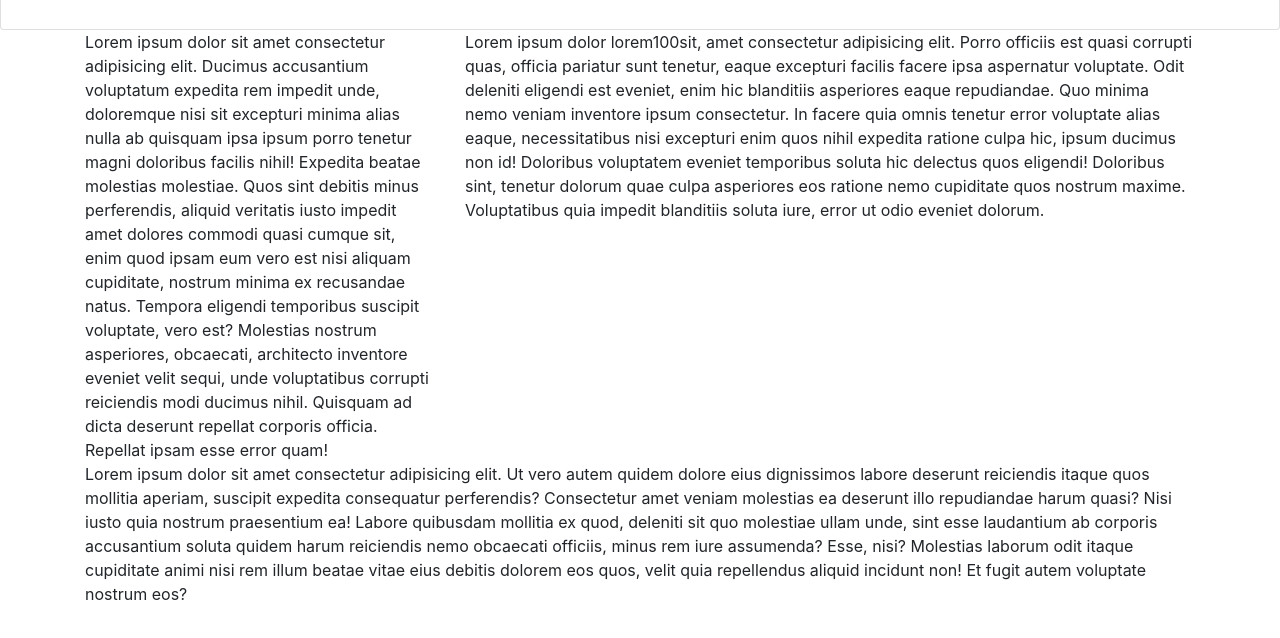
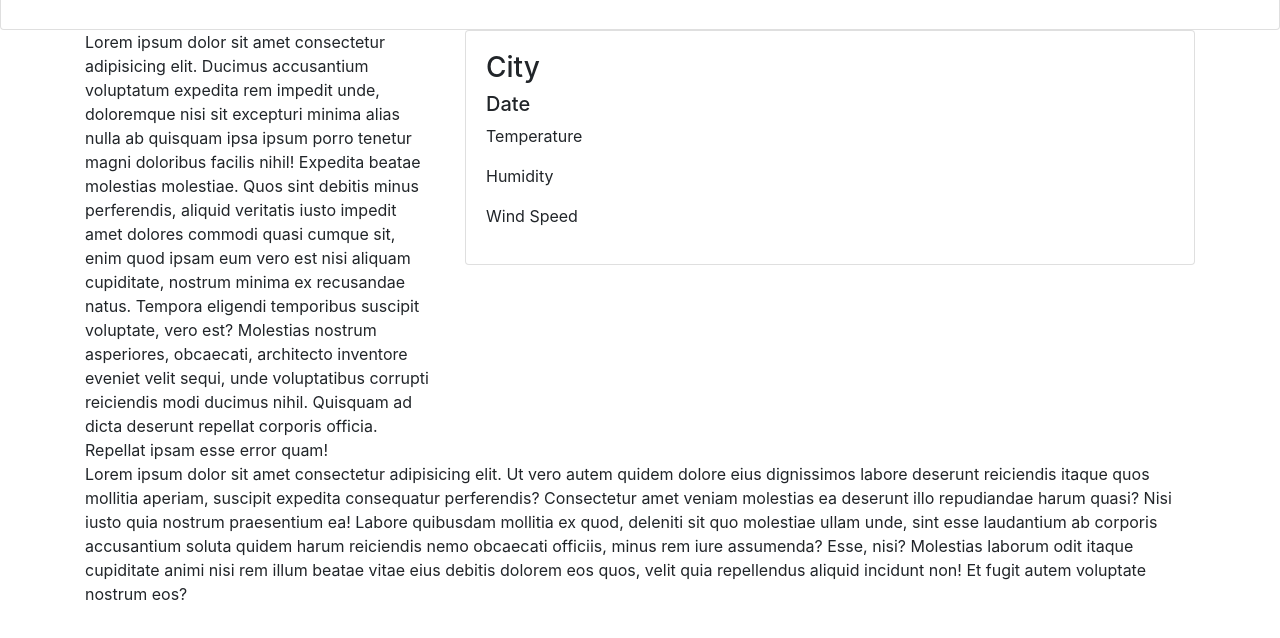
Before and after one commit to inalo1/HW6-WeatherDashboard, a plain HTML site: page index.html in a window 1280 px wide. Shown: the part 58-696 px from the top of the page. Drawn offline with nearby package versions, Linux system fonts and the light colour scheme.

Commit message:
added card for the main weather forecast

```diff
--- a/index.html
+++ b/index.html
@@ -18,7 +18,17 @@
     <div class="container">
         <div class="row">
             <div class="col-4">Lorem ipsum dolor sit amet consectetur adipisicing elit. Ducimus accusantium voluptatum expedita rem impedit unde, doloremque nisi sit excepturi minima alias nulla ab quisquam ipsa ipsum porro tenetur magni doloribus facilis nihil! Expedita beatae molestias molestiae. Quos sint debitis minus perferendis, aliquid veritatis iusto impedit amet dolores commodi quasi cumque sit, enim quod ipsam eum vero est nisi aliquam cupiditate, nostrum minima ex recusandae natus. Tempora eligendi temporibus suscipit voluptate, vero est? Molestias nostrum asperiores, obcaecati, architecto inventore eveniet velit sequi, unde voluptatibus corrupti reiciendis modi ducimus nihil. Quisquam ad dicta deserunt repellat corporis officia. Repellat ipsam esse error quam!</div>
-            <div class="col-8">Lorem ipsum dolor lorem100sit, amet consectetur adipisicing elit. Porro officiis est quasi corrupti quas, officia pariatur sunt tenetur, eaque excepturi facilis facere ipsa aspernatur voluptate. Odit deleniti eligendi est eveniet, enim hic blanditiis asperiores eaque repudiandae. Quo minima nemo veniam inventore ipsum consectetur. In facere quia omnis tenetur error voluptate alias eaque, necessitatibus nisi excepturi enim quos nihil expedita ratione culpa hic, ipsum ducimus non id! Doloribus voluptatem eveniet temporibus soluta hic delectus quos eligendi! Doloribus sint, tenetur dolorum quae culpa asperiores eos ratione nemo cupiditate quos nostrum maxime. Voluptatibus quia impedit blanditiis soluta iure, error ut odio eveniet dolorum.</div>
+            <div class="col-8">
+                <div class="card">
+                    <div class="card-body">
+                        <h3 class="card-city">City</h3>
+                        <h5 class="card-date">Date</h5>
+                        <p class="card-temp">Temperature</p>
+                        <p class="card-humid">Humidity</p>
+                        <p class="card-wind">Wind Speed</p>
+                    </div>
+                </div>
+            </div>
         </div>
         <div class="row">
             <div class="col-12">Lorem ipsum dolor sit amet consectetur adipisicing elit. Ut vero autem quidem dolore eius dignissimos labore deserunt reiciendis itaque quos mollitia aperiam, suscipit expedita consequatur perferendis? Consectetur amet veniam molestias ea deserunt illo repudiandae harum quasi? Nisi iusto quia nostrum praesentium ea! Labore quibusdam mollitia ex quod, deleniti sit quo molestiae ullam unde, sint esse laudantium ab corporis accusantium soluta quidem harum reiciendis nemo obcaecati officiis, minus rem iure assumenda? Esse, nisi? Molestias laborum odit itaque cupiditate animi nisi rem illum beatae vitae eius debitis dolorem eos quos, velit quia repellendus aliquid incidunt non! Et fugit autem voluptate nostrum eos?</div>
```
